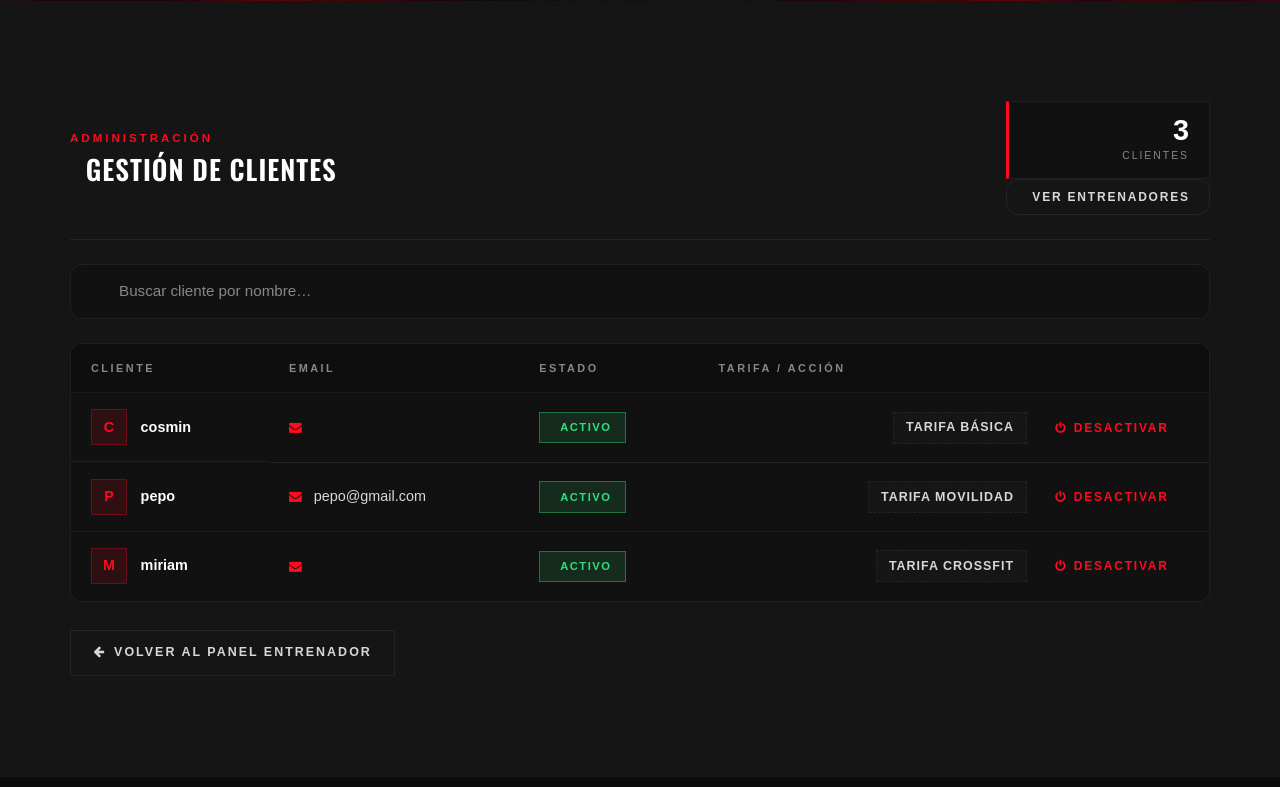
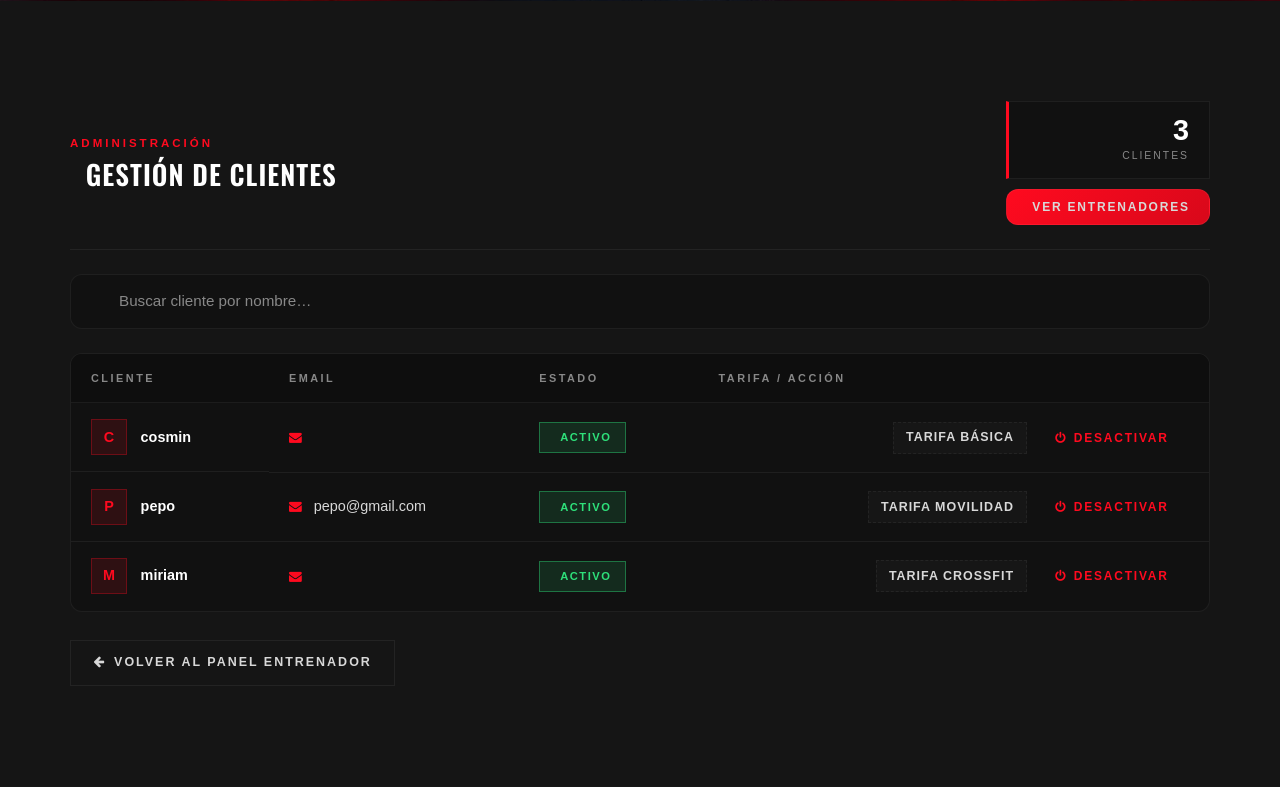
Before and after one commit to cosmincostea21/TFG-PrimeGym, a Django app: page /entrenador/admin/clientes/ in a window 1280 px wide. Shown: the part 499-1286 px from the top of the page. Run offline with Django 5.2, Linux system fonts and the light colour scheme; a user stored in the database is signed in; data comes from the database, SQL or seed files in the repository; some libraries are stand-ins or nearby versions; some web fonts are replaced.

Commit message:
{cosmin} panel admin front

```diff
--- a/prime_gym/static/css/entrenador/style_admin_clientes.css
+++ b/prime_gym/static/css/entrenador/style_admin_clientes.css
@@ -316,7 +316,12 @@ a.ac-btn--danger:hover {
 /* GHOST */
 .ac-btn--ghost,
 a.ac-btn--ghost {
-    background: transparent !important;
+    margin-top: 10px;
+    background: linear-gradient(
+        135deg,
+        var(--rr),
+        #d8081a
+    ) !important;
     color: var(--rt2) !important;
     border-color: var(--rl);
 }
```
